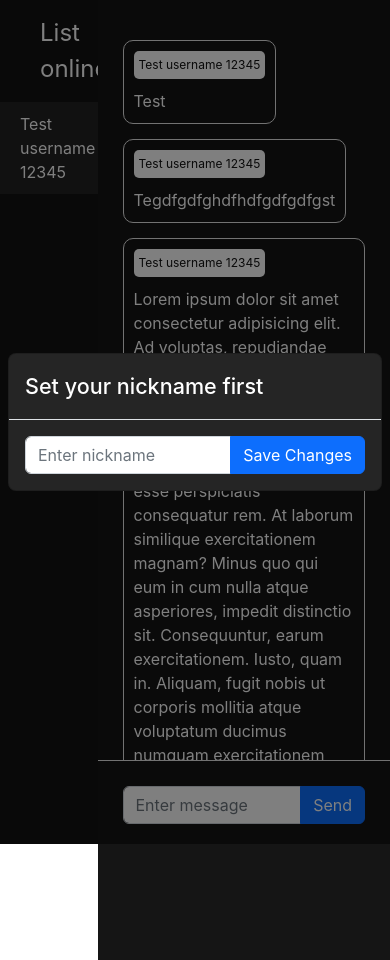
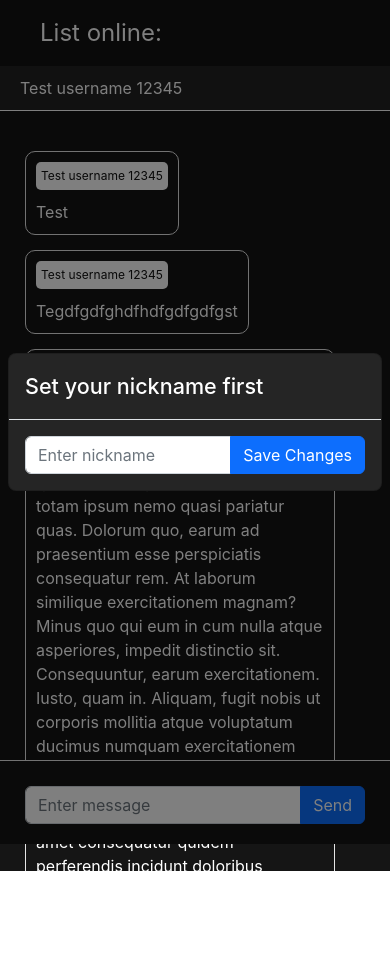
Before and after one commit to d3adinsid3/socket-chat, a React (Create React App) app in the folder client/: page / in a window 390 px wide. After the commit the page ends 871 px from the top, so only its background shows below. Built offline with nearby package versions, Linux system fonts and the light colour scheme; no server answers.

Commit message:
feat: responsive styles, moved message send form from chat component

```diff
--- a/client/src/components/App/App.tsx
+++ b/client/src/components/App/App.tsx
@@ -5,6 +5,7 @@ import Col from "react-bootstrap/Col";
 import List from "../List";
 import Chat from "../Chat";
 import SetNicknameModal from "../SetNicknameModal";
+import SendMessageForm from "../SendMessageForm";
 
 import * as io from "socket.io-client";
 
@@ -17,11 +18,12 @@ const App = () => {
     <>
       <Container fluid>
         <Row>
-          <Col xs={3}>
+          <Col xs={12} md={4}>
             <List />
           </Col>
-          <Col xs={9}>
+          <Col>
             <Chat />
+            <SendMessageForm />
           </Col>
         </Row>
       </Container>
--- a/client/src/components/Chat/Chat.tsx
+++ b/client/src/components/Chat/Chat.tsx
@@ -1,5 +1,4 @@
 import React from "react";
-import SendMessageForm from "../SendMessageForm";
 import "./chat.scss";
 
 const Chat = () => {
@@ -73,10 +72,6 @@ const Chat = () => {
           </div>
         </div>
       </div>
-
-      <div className="chat__form">
-        <SendMessageForm />
-      </div>
     </div>
   );
 };
--- a/client/src/components/Chat/chat.scss
+++ b/client/src/components/Chat/chat.scss
@@ -5,8 +5,11 @@
   &__wrapper {
     height: 90vh;
     padding: 25px;
-    margin-bottom: 200px;
     overflow-y: scroll;
+
+    @media (max-width: 767px) {
+      padding-bottom: 150px;
+    }
   }
 
   &__message {
@@ -14,13 +17,16 @@
     padding: 10px;
     border: 1px solid #e5e5e5;
     border-radius: 10px;
-    max-width: fit-content;
+    width: fit-content;
+    margin-right: 30px;
     max-width: 600px;
     clear: both;
     float: left;
 
     &--yours {
       float: right;
+      margin-right: 0;
+      margin-left: 30px;
     }
 
     &-username {
@@ -33,13 +39,4 @@
       margin-bottom: 10px;
     }
   }
-
-  &__form {
-    border-top: 1px solid #e4e4e4;
-    width: 75%;
-    height: 10vh;
-    position: fixed;
-    bottom: 0;
-    padding: 25px;
-  }
 }
--- a/client/src/components/List/list.scss
+++ b/client/src/components/List/list.scss
@@ -1,6 +1,10 @@
 .list {
   height: 100vh;
   background: #121212;
+
+  @media (max-width: 768px) {
+    height: auto;
+  }
 
   &__title {
     font-size: 24px;
--- a/client/src/components/SendMessageForm/SendMessageForm.tsx
+++ b/client/src/components/SendMessageForm/SendMessageForm.tsx
@@ -2,9 +2,11 @@ import React from "react";
 import Button from "react-bootstrap/Button";
 import Form from "react-bootstrap/Form";
 import InputGroup from "react-bootstrap/InputGroup";
+import "./send-message-form.scss";
 
 const SendMessageForm = () => {
   return (
+    <div className="send-message-form">
       <InputGroup>
         <Form.Control
           placeholder="Enter message"
@@ -15,6 +17,7 @@ const SendMessageForm = () => {
           Send
         </Button>
       </InputGroup>
+    </div>
   );
 };
 
--- /dev/null
+++ b/client/src/components/SendMessageForm/send-message-form.scss
@@ -0,0 +1,10 @@
+.send-message-form {
+  border-top: 1px solid #e4e4e4;
+  background: #151515;
+  width: -webkit-fill-available;
+  width: -moz-available;
+  height: 10vh;
+  position: fixed;
+  bottom: 0;
+  padding: 25px;
+}
```
Lines whose indentation alone changed are shown as unchanged.
